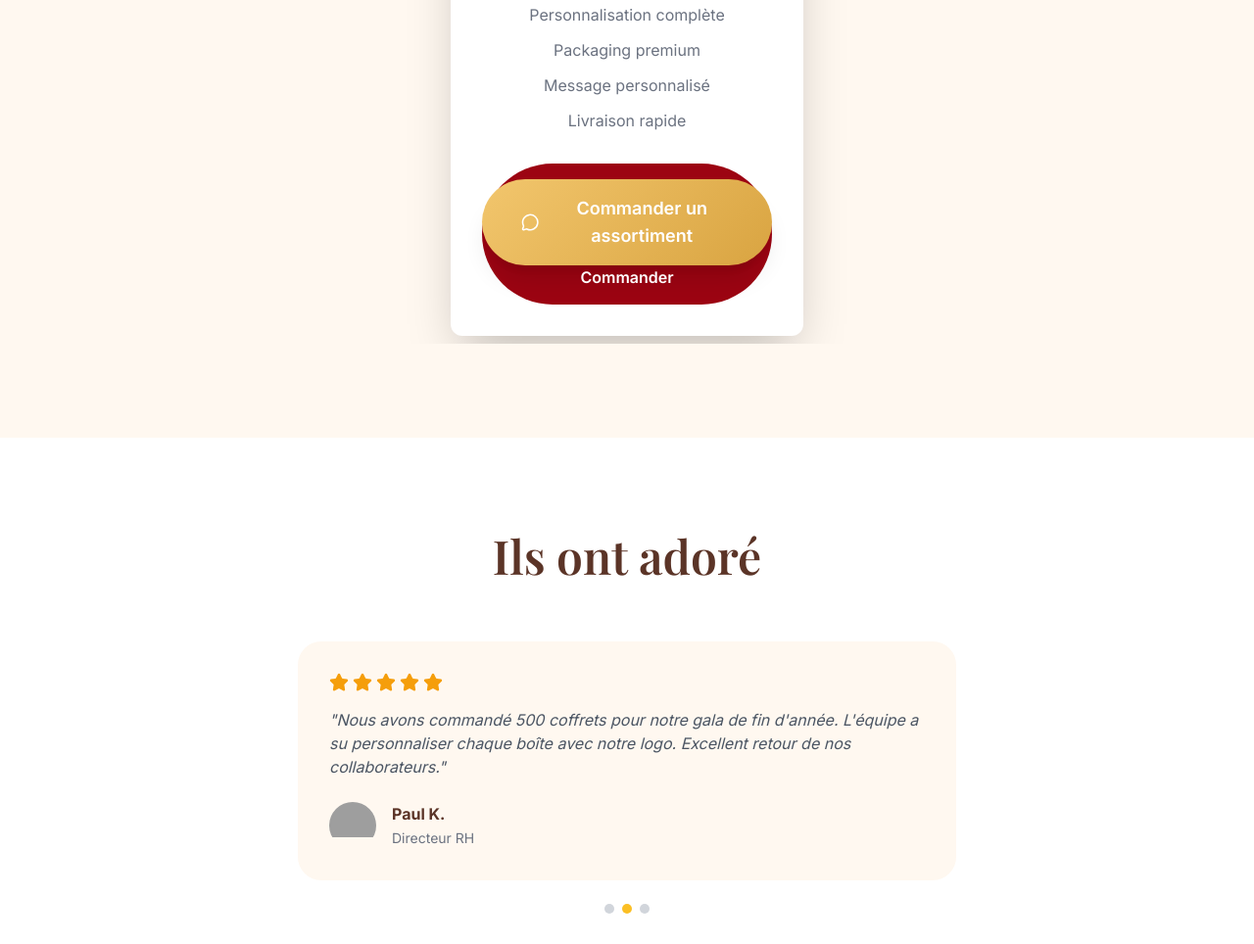
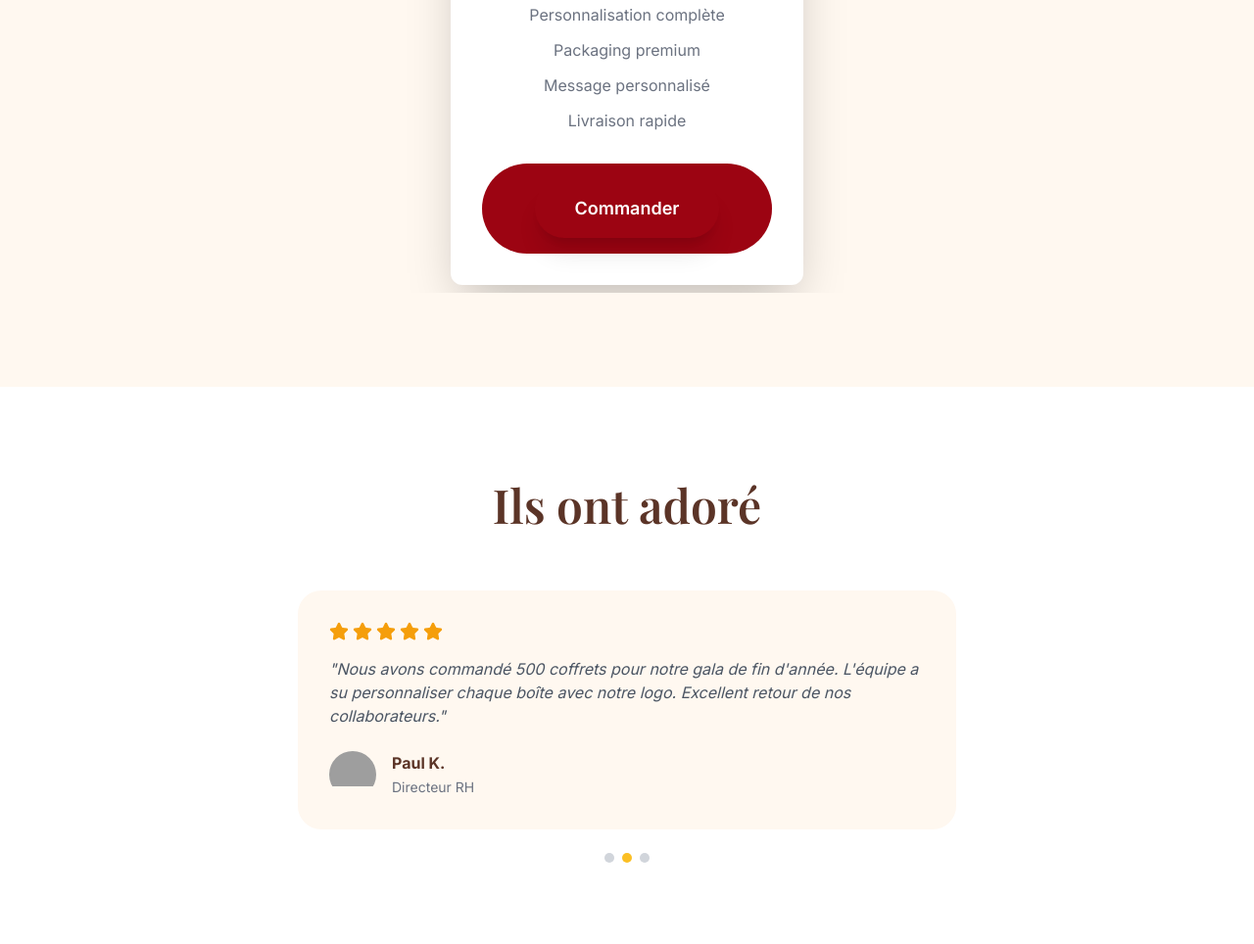
Before and after one commit to Janel731/Sweet-Benin, a website: page index.html in a window 1280 px wide. Shown: the part 4928-5892 px from the top of the page at 98% size. Drawn offline with nearby package versions, Linux system fonts and the light colour scheme; grey boxes are pictures that could not be loaded.

Commit message:
fix: mise à jour de la classe et du texte du bouton de commande

```diff
--- a/index.html
+++ b/index.html
@@ -950,12 +950,12 @@
                <a
             href="https://wa.me/22961123456"
             target="_blank"
-            class="gold-gradient inline-flex items-center gap-3 text-white px-10 py-4 rounded-full font-semibold text-lg shadow-xl hover:shadow-2xl transition-all"
-          >
-            <i data-lucide="message-circle"></i> Commander un assortiment
+            class="inline-flex items-center gap-3 text-white px-10 py-4 rounded-full font-semibold text-lg shadow-xl hover:shadow-2xl transition-all"
+          >
+             Commander
           </a>
 
-                Commander
+
               </button>
             </div>
           </div>
```
